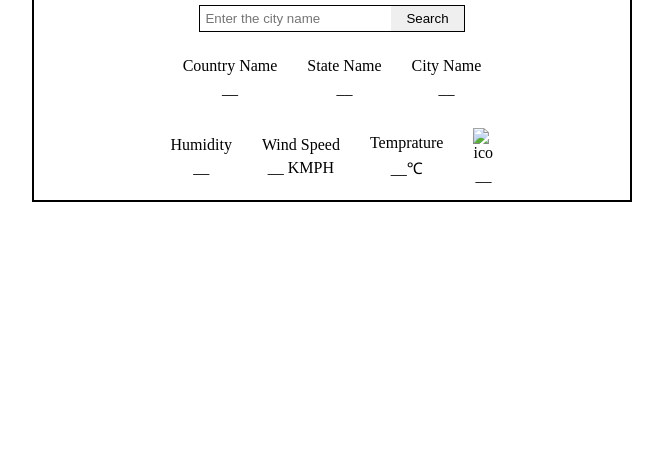
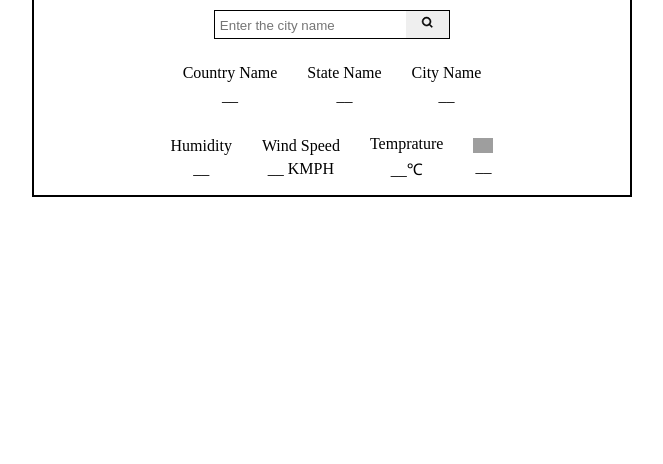
Before and after one commit to imbeshat/Project17-Weather-App-JS, a plain HTML site: page index.html in a window 1280 px wide. Shown: the part 336-800 px from the top of the page, without its empty margins (308-971 px from the left). Drawn offline with Linux system fonts and the light colour scheme; grey boxes are pictures that could not be loaded.

Commit message:
added svg of search and default icon condition image

```diff
--- a/index.html
+++ b/index.html
@@ -17,7 +17,13 @@
 			<!-- section for searching the weather of a city -->
 			<form onsubmit="getData(event)" class="searchData">
 				<input id="inputBox" type="text" placeholder="Enter the city name" />
-				<button>Search</button>
+				<button>
+					<svg stroke="currentColor" fill="currentColor" stroke-width="{0}" viewBox="0 0 24 24" height="1em" width="1em" {...props}>
+						<path
+							d="M10,18c1.846,0,3.543-0.635,4.897-1.688l4.396,4.396l1.414-1.414l-4.396-4.396C17.365,13.543,18,11.846,18,10 c0-4.411-3.589-8-8-8s-8,3.589-8,8S5.589,18,10,18z M10,4c3.309,0,6,2.691,6,6s-2.691,6-6,6s-6-2.691-6-6S6.691,4,10,4z"
+						/>
+					</svg>
+				</button>
 			</form>
 
 			<!-- section for displaying the city weather data -->
@@ -66,7 +72,7 @@
 
 					<!-- displaying the weather condition -->
 					<div class="card">
-						<img width="20px" id="logoImage" src="" alt="icon" />
+						<img width="20px" id="logoImage" src="http://cdn.weatherapi.com/weather/64x64/night/143.png" alt="icon" />
 						<p id="weatherStatus">__</p>
 					</div>
 				</div>
```
